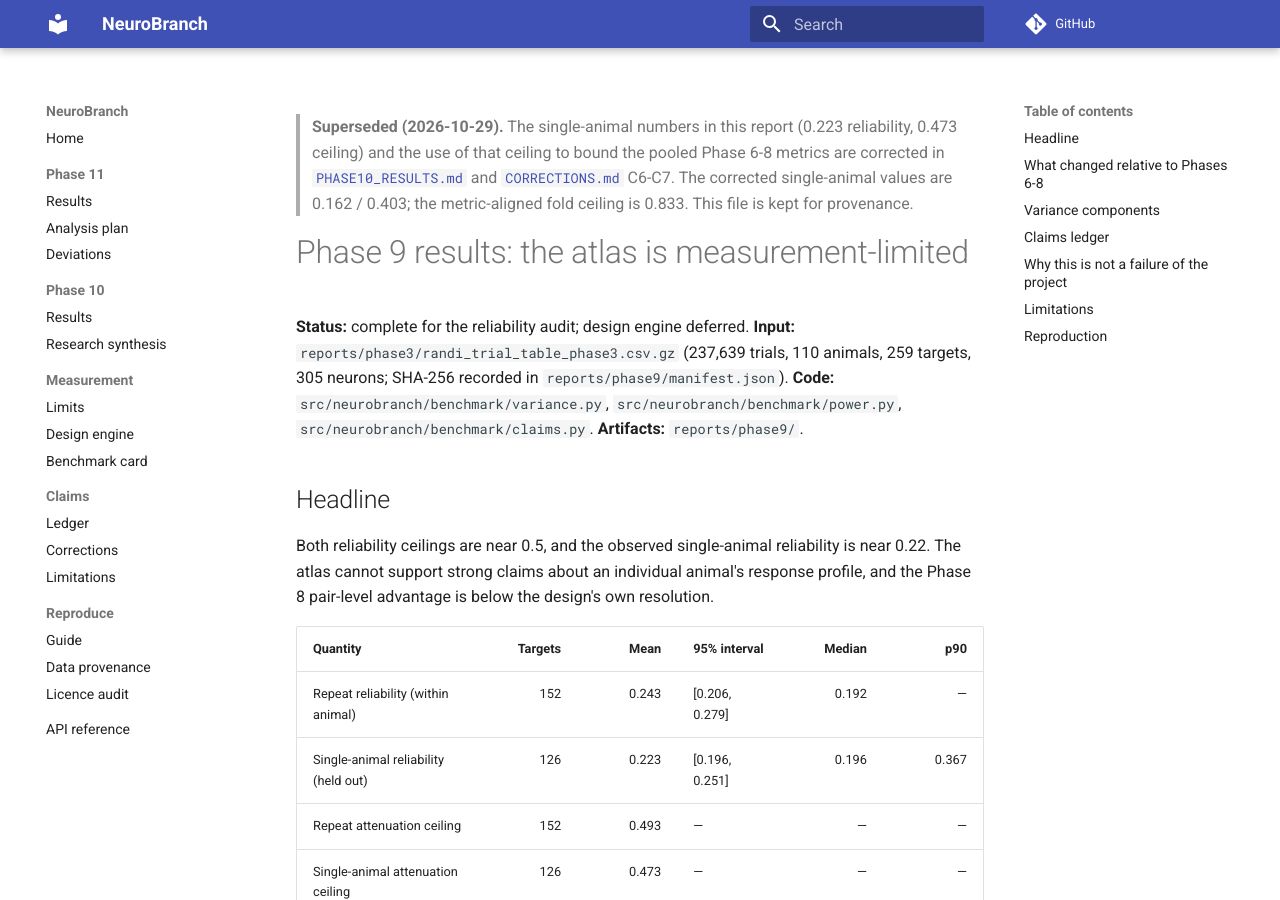
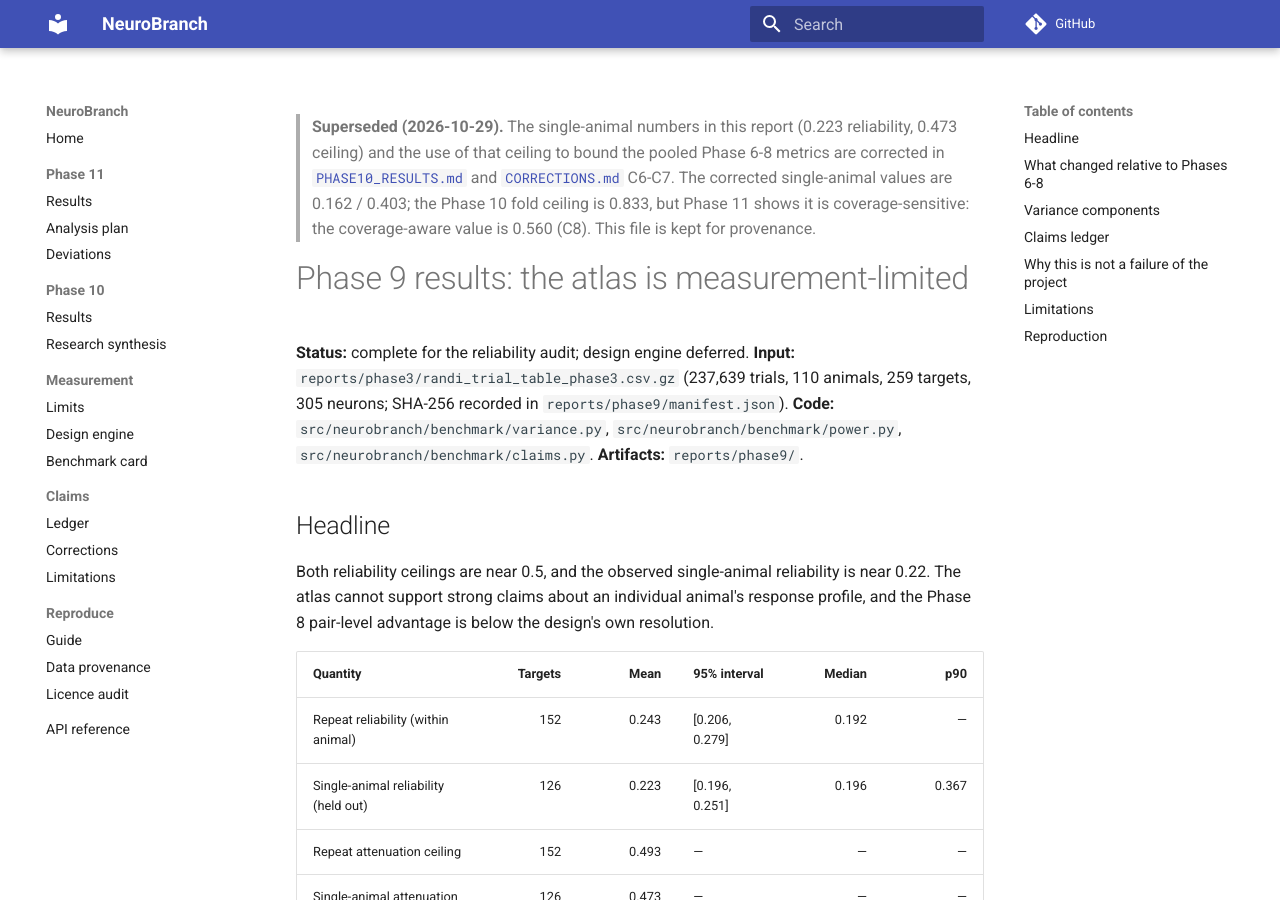
Before and after one commit to toniIepure25/neurobranch-celegans, an MkDocs documentation site: the page built from docs/PHASE9_RESULTS.md, in a window 1280 px wide and 900 px high. Built offline with MkDocs 1.6.1 and Material for MkDocs 9.7.7, drawn with Linux system fonts in a browser that asks for light colours; comment, search, counter and statistics services are not loaded.

Commit message:
Docs: annotate Phase 9 banner with coverage-aware ceiling

```diff
--- a/docs/PHASE9_RESULTS.md
+++ b/docs/PHASE9_RESULTS.md
@@ -3,7 +3,8 @@
 > pooled Phase 6-8 metrics are corrected in
 > [`PHASE10_RESULTS.md`](PHASE10_RESULTS.md) and
 > [`CORRECTIONS.md`](CORRECTIONS.md) C6-C7. The corrected single-animal values
-> are 0.162 / 0.403; the metric-aligned fold ceiling is 0.833. This file is kept
+> are 0.162 / 0.403; the Phase 10 fold ceiling is 0.833, but Phase 11 shows it is
+> coverage-sensitive: the coverage-aware value is 0.560 (C8). This file is kept
 > for provenance.
 
 # Phase 9 results: the atlas is measurement-limited
```
